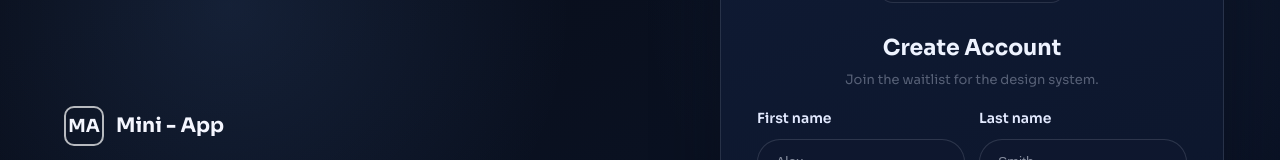
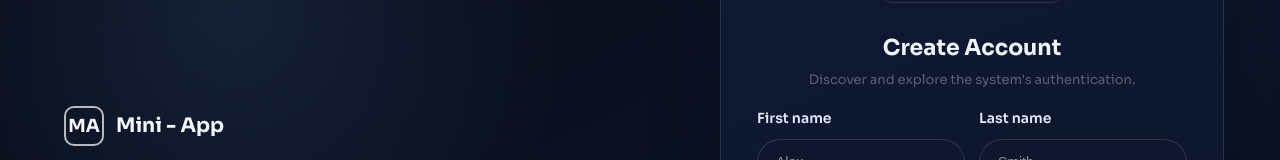
Before and after one commit to markstatic12/IT342_G4_Camoro_Lab1, a React (Vite) app in the folder web/: page /login in a window 1280 px wide. Both pictures are taken after a click on the tab "Register". Shown: the part 171-331 px from the top of the page. Built offline with nearby package versions, Linux system fonts and the light colour scheme; no server answers.

Commit message:
fix: registration sub heading

```diff
--- a/web/src/pages/Auth.jsx
+++ b/web/src/pages/Auth.jsx
@@ -50,7 +50,7 @@ const RegisterForm = ({ data, onChange, onSubmit, loading, error }) => (
 	<>
 		<div className="panel-header">
 			<p className="card-title">Create Account</p>
-			<p className="card-subtitle">Join the waitlist for the design system.</p>
+			<p className="card-subtitle">Discover and explore the system's authentication.</p>
 		</div>
 		<form onSubmit={onSubmit} className="auth-form">
 			{error && <div className="alert error">{error}</div>}
```
